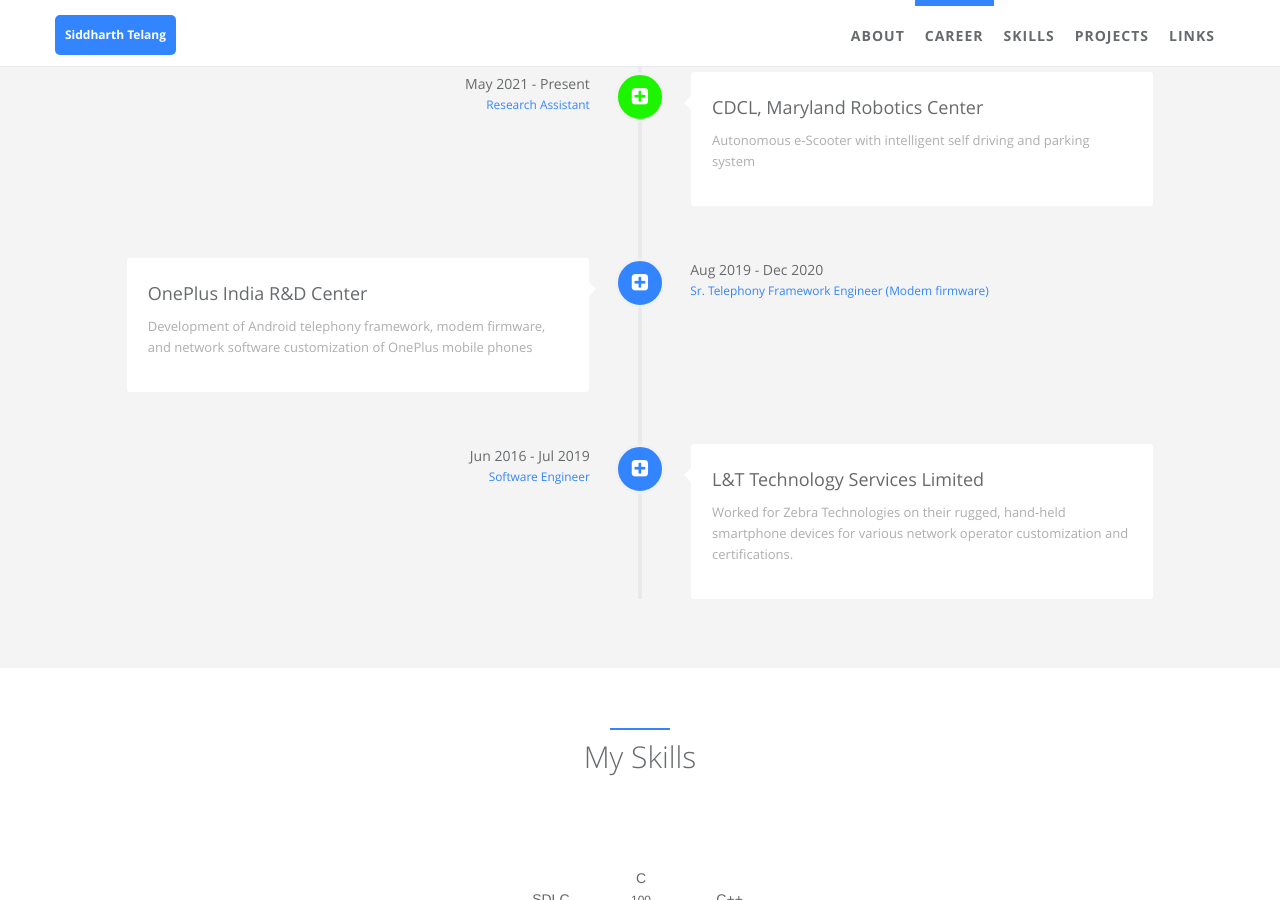
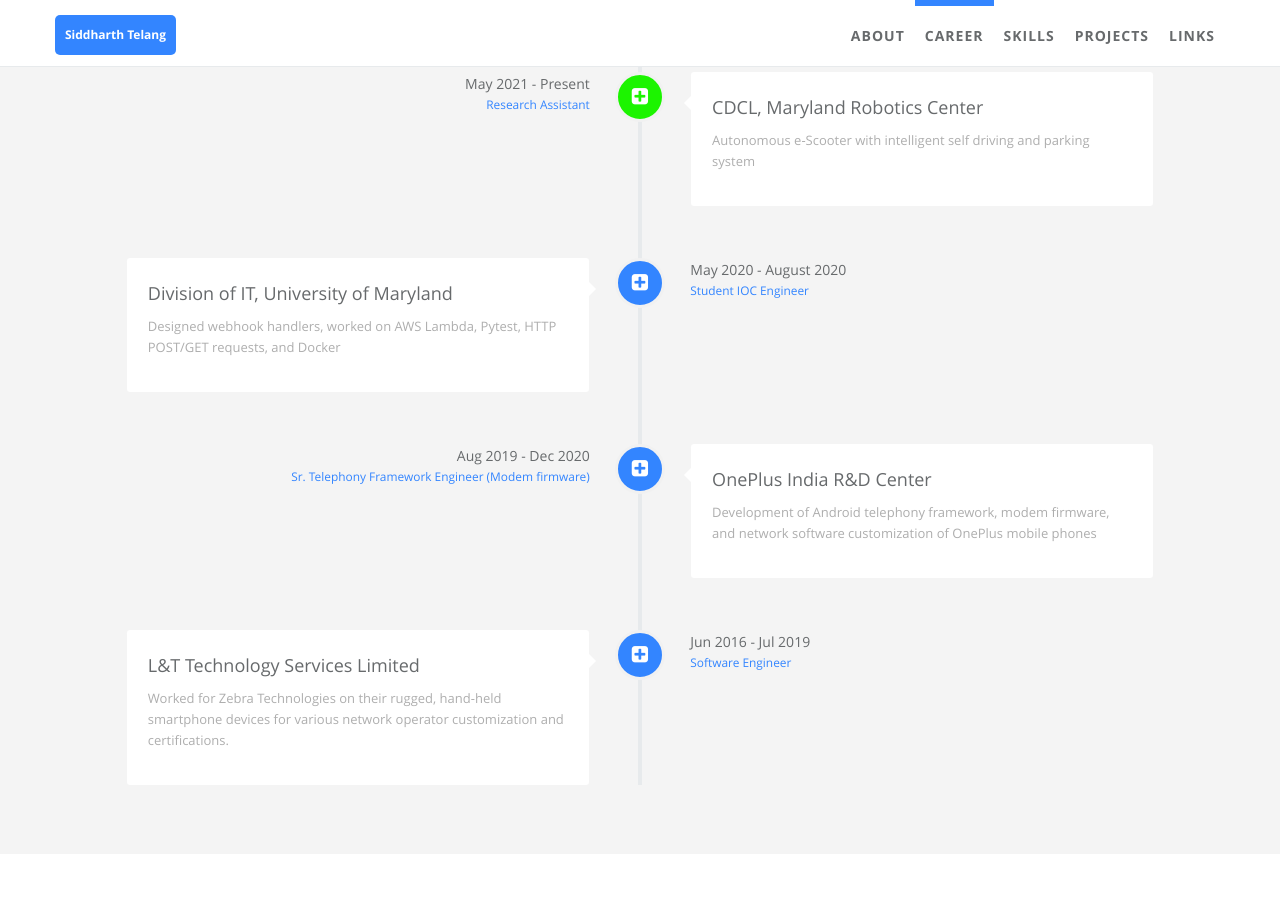
Before and after one commit to siddharthtelang/siddharthtelang.github.io, a Jekyll site: the page built from index.html, in a window 1280 px wide and 900 px high, scrolled down 1310 px. Built offline with Jekyll 4.4.1, drawn with Linux system fonts in a browser that asks for light colours.

Commit message:
Update Career

```diff
--- a/_data/index/careers.yml
+++ b/_data/index/careers.yml
@@ -31,29 +31,43 @@
   present: true
 
 - name:
-    detail: OnePlus India R&D Center
+    detail: Division of IT, University of Maryland
     i18n: company_b
   desc:
-    detail: Development of Android telephony framework, modem firmware, and network software customization of OnePlus mobile phones
+    detail: Designed webhook handlers, worked on AWS Lambda, Pytest, HTTP POST/GET requests, and Docker
     i18n: company_b_desc
   date:
-    detail: Aug 2019 - Dec 2020
+    detail: May 2020 - August 2020
     i18n: company_b_date
   job:
-    detail: Sr. Telephony Framework Engineer (Modem firmware)
+    detail: Student IOC Engineer
     i18n: company_b_job
   icon: fa-plus-square
 
 - name:
-    detail: L&T Technology Services Limited
+    detail: OnePlus India R&D Center
     i18n: company_c
   desc:
-    detail: Worked for Zebra Technologies on their rugged, hand-held smartphone devices for various network operator customization and certifications.
+    detail: Development of Android telephony framework, modem firmware, and network software customization of OnePlus mobile phones
     i18n: company_c_desc
   date:
-    detail: Jun 2016 - Jul 2019
+    detail: Aug 2019 - Dec 2020
     i18n: company_c_date
   job:
-    detail: Software Engineer
+    detail: Sr. Telephony Framework Engineer (Modem firmware)
     i18n: company_c_job
   icon: fa-plus-square
+
+- name:
+    detail: L&T Technology Services Limited
+    i18n: company_d
+  desc:
+    detail: Worked for Zebra Technologies on their rugged, hand-held smartphone devices for various network operator customization and certifications.
+    i18n: company_d_desc
+  date:
+    detail: Jun 2016 - Jul 2019
+    i18n: company_d_date
+  job:
+    detail: Software Engineer
+    i18n: company_d_job
+  icon: fa-plus-square
```
